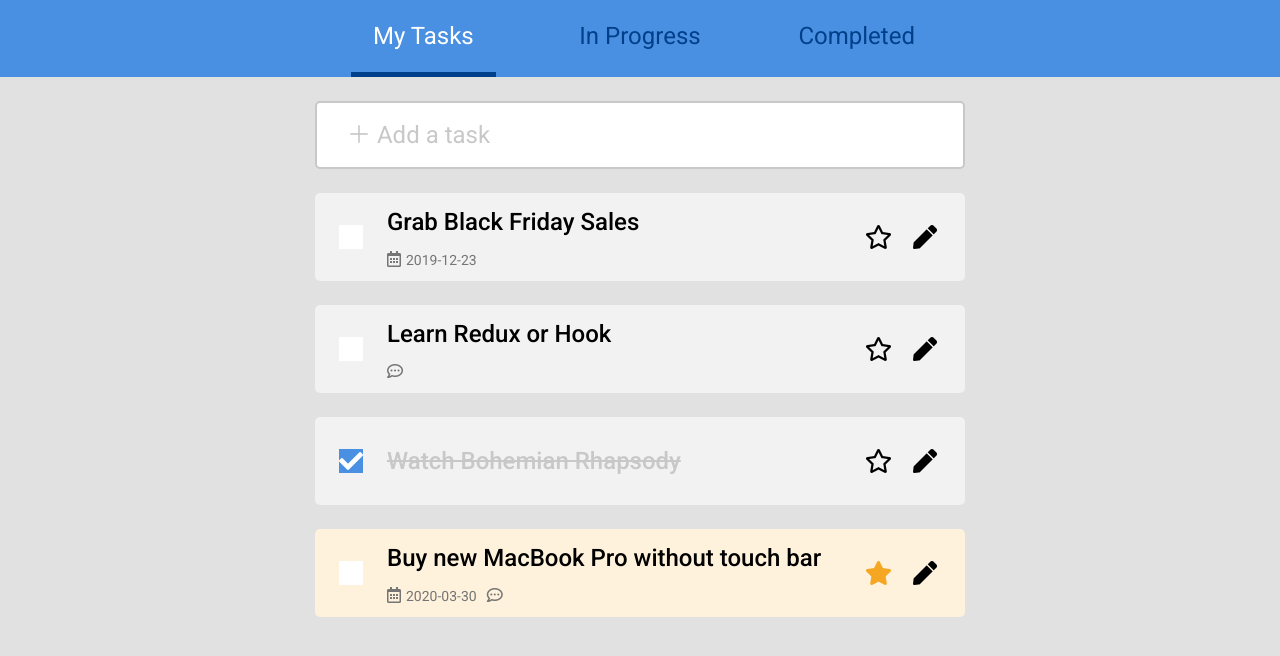
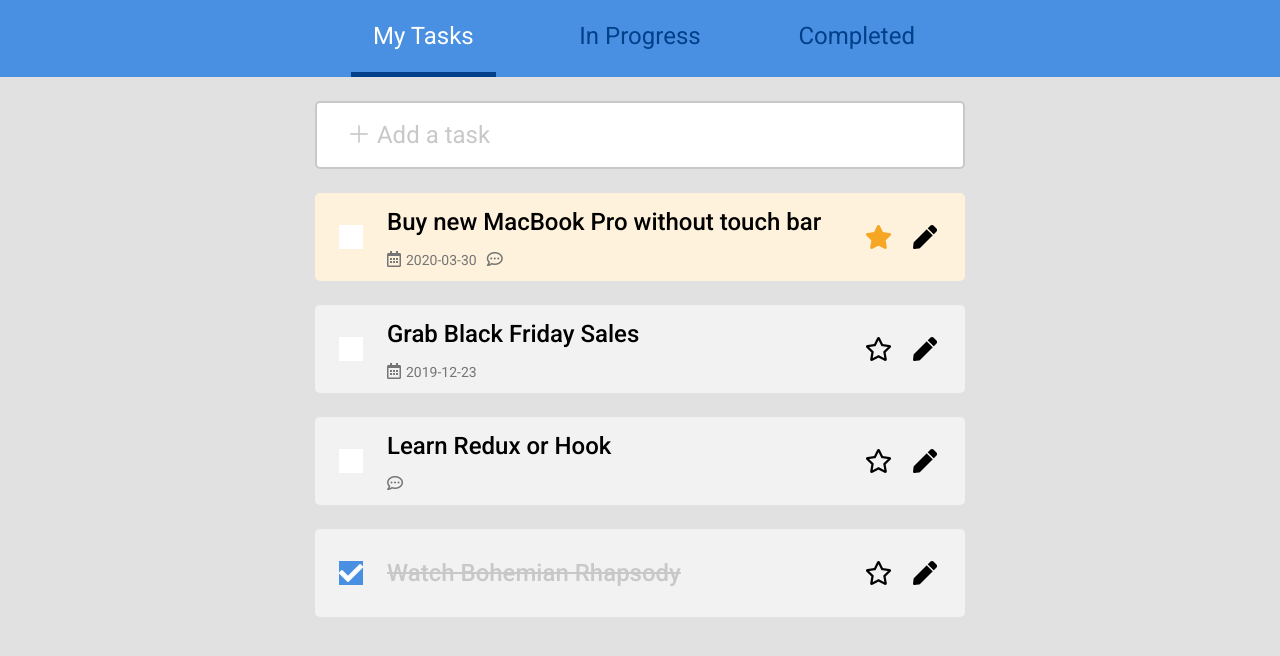
Before and after one commit to pamcy/React-ToDoList-App, a React (Create React App) app: page / in a window 1280 px wide. Shown: the top 656 px of the page. Built offline with nearby package versions, Linux system fonts and the light colour scheme.

Commit message:
:sparkles: Set important task on top of the list

```diff
--- a/src/components/TabContent.js
+++ b/src/components/TabContent.js
@@ -136,7 +136,9 @@ class TabContent extends React.Component {
           {results.map(
             result =>
               currentPath === result.path &&
-              result.content.map(task => (
+              result.content
+                .sort((a, b) => b.important - a.important)
+                .map(task => (
                   <SingleTask
                     key={task.id}
                     uid={task.id}
```
Lines whose indentation alone changed are shown as unchanged.
